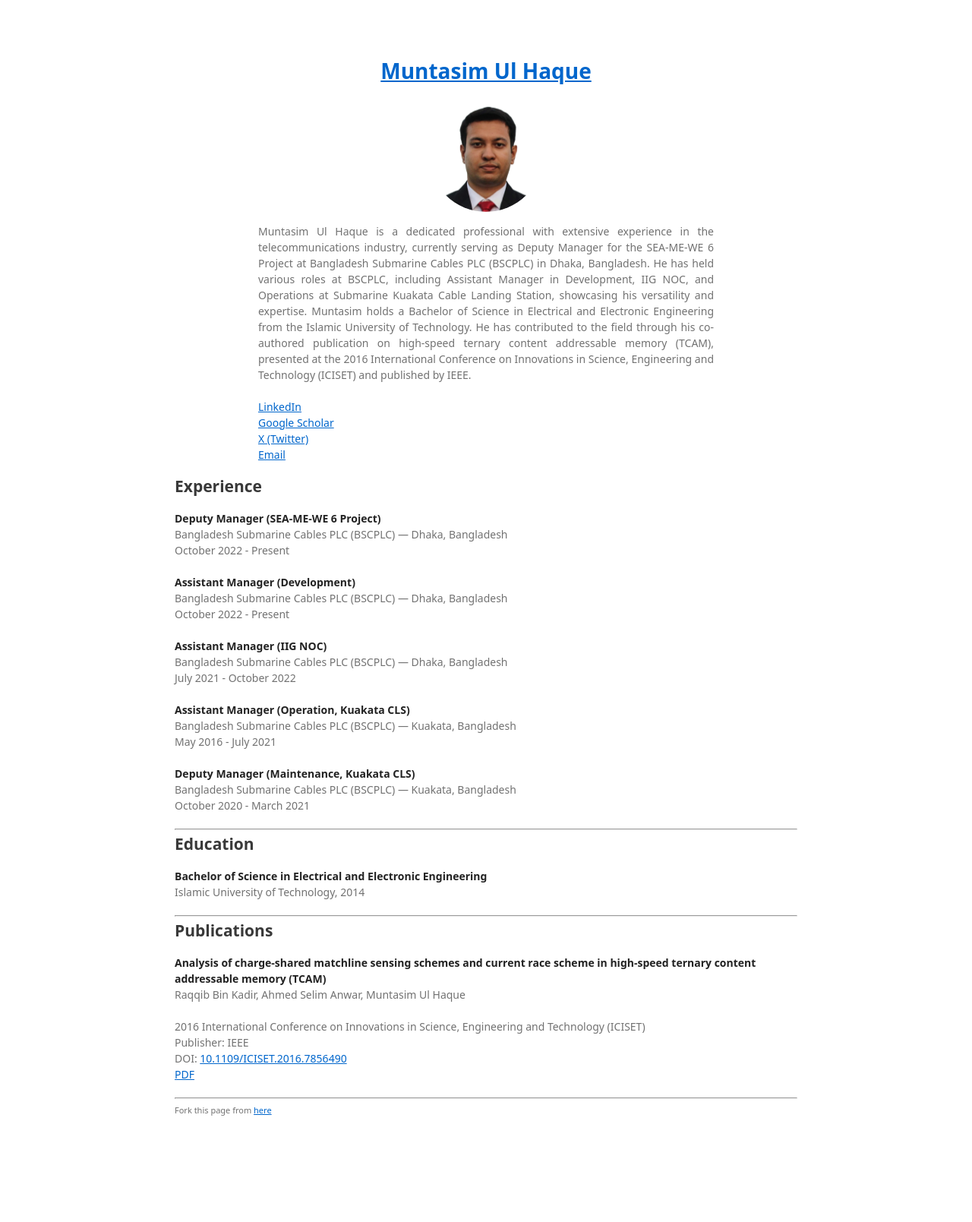
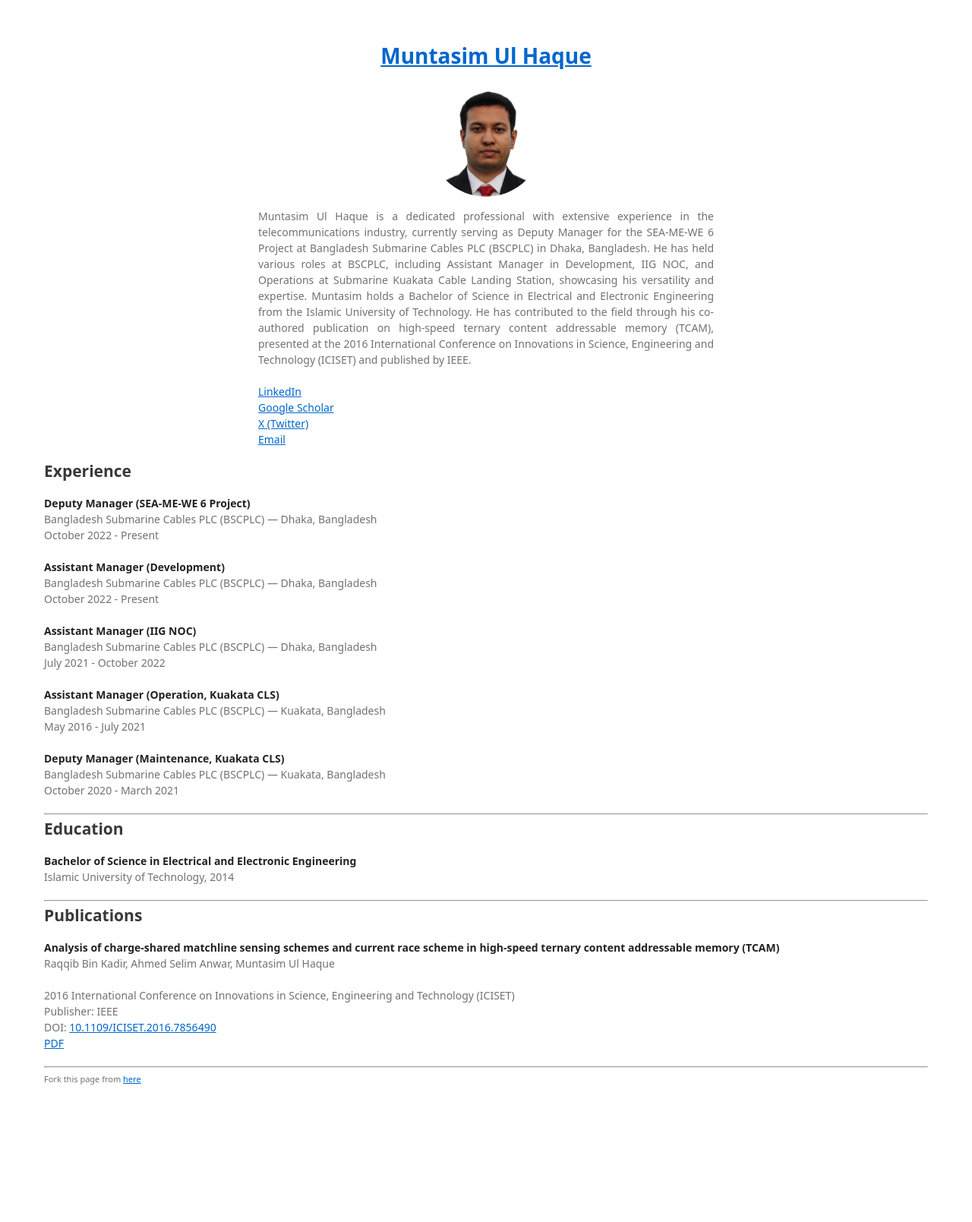
Before and after one commit to muntasimulhaque/muntasimulhaque.github.io, a Jekyll site: the page built from index.md, in a window 1280 px wide. Shown: the whole page at 76% size. Built offline with Jekyll 4.4.1, drawn with Linux system fonts in a browser that asks for light colours; our own code applies the rules of GitHub Pages for plain Markdown files; a script that is not in the unit is left out; after the commit the page ends 1548 px from its top, so only the background shows below that.

Commit message:
Update default.html

```diff
--- a/_layouts/default.html
+++ b/_layouts/default.html
@@ -1,5 +1,5 @@
 <!DOCTYPE html>
-<html lang="{{ site.lang | default: 'en-US' }}">
+<html lang="{{ site.lang | default: "en-US" }}">
 <head>
    {% if site.google_analytics %}
    <script async src="https://www.googletagmanager.com/gtag/js?id={{ site.google_analytics }}"></script>
@@ -19,10 +19,10 @@
    <!--[if lt IE 9]>
    <script src="https://cdnjs.cloudflare.com/ajax/libs/html5shiv/3.7.3/html5shiv.min.js"></script>
    <![endif]-->
+   <title>Muntasim Ul Haque's Portfolio</title> <!-- Update this line -->
 </head>
 <body>
    <div class="wrapper">
-      <section class="main-content">
       <header>
          <h1><a href="{{ "/" | absolute_url }}">{{ site.title | default: site.github.repository_name }}</a></h1>
          {% if site.logo %}
@@ -40,14 +40,15 @@
          </ul>
          {% endif %}
       </header>
+      <section>
          {{ content }}
       </section>
-   </div>
       <footer>
          {% if site.github.is_project_page %}
          <p>This project is maintained by <a href="{{ site.github.owner_url }}">{{ site.github.owner_name }}</a></p>
          {% endif %}
       </footer>
+   </div>
    <script src="{{ "/assets/js/scale.fix.js" | relative_url }}"></script>
 </body>
 </html>
```
Lines whose indentation alone changed are shown as unchanged.
